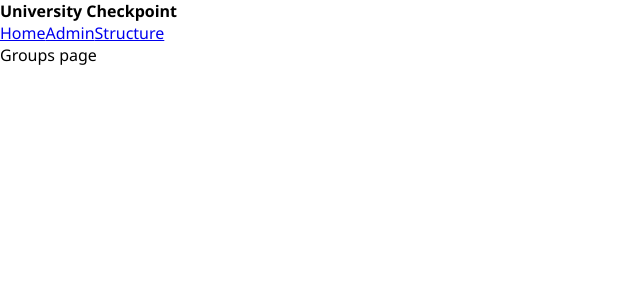
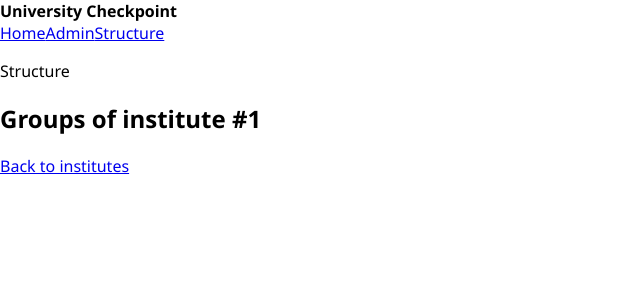
Before and after one commit to AndrUsHka64/university-checkpoint, a React (Vite) app in the folder reactFronted/: page /admin/institutes/1/groups in a window 1280 px wide. Shown: the top 300 px of the page, without its empty margins (0-640 px from the left). Built offline with nearby package versions, Linux system fonts and the light colour scheme.

Commit message:
feat(s2-07): Implement Groups page

```diff
--- a/reactFronted/src/pages/Groups.jsx
+++ b/reactFronted/src/pages/Groups.jsx
@@ -1,5 +1,37 @@
+import { Link, useParams } from "react-router-dom";
+
+const demoGroups = [];
+
 function Groups() {
-    return <section className="panel">Groups page</section>;
+    const { instituteId } = useParams();
+
+    return (
+        <section className="panel">
+            <div className="panel-title">
+                <p className="eyebrow">Structure</p>
+                <h1>Groups of institute #{instituteId}</h1>
+            </div>
+
+            <div className="toolbar">
+                <Link className="button ghost" to="/admin/institutes">
+                    Back to institutes
+                </Link>
+            </div>
+
+            <div className="list-grid">
+                {demoGroups.map((group) => (
+                    <Link
+                        key={group.id}
+                        className="list-item"
+                        to={`/admin/institutes/${instituteId}/groups/${group.id}/students`}
+                    >
+                        <span>{group.name}</span>
+                        <small>Open students</small>
+                    </Link>
+                ))}
+            </div>
+        </section>
+    );
 }
 
 export default Groups;
```
